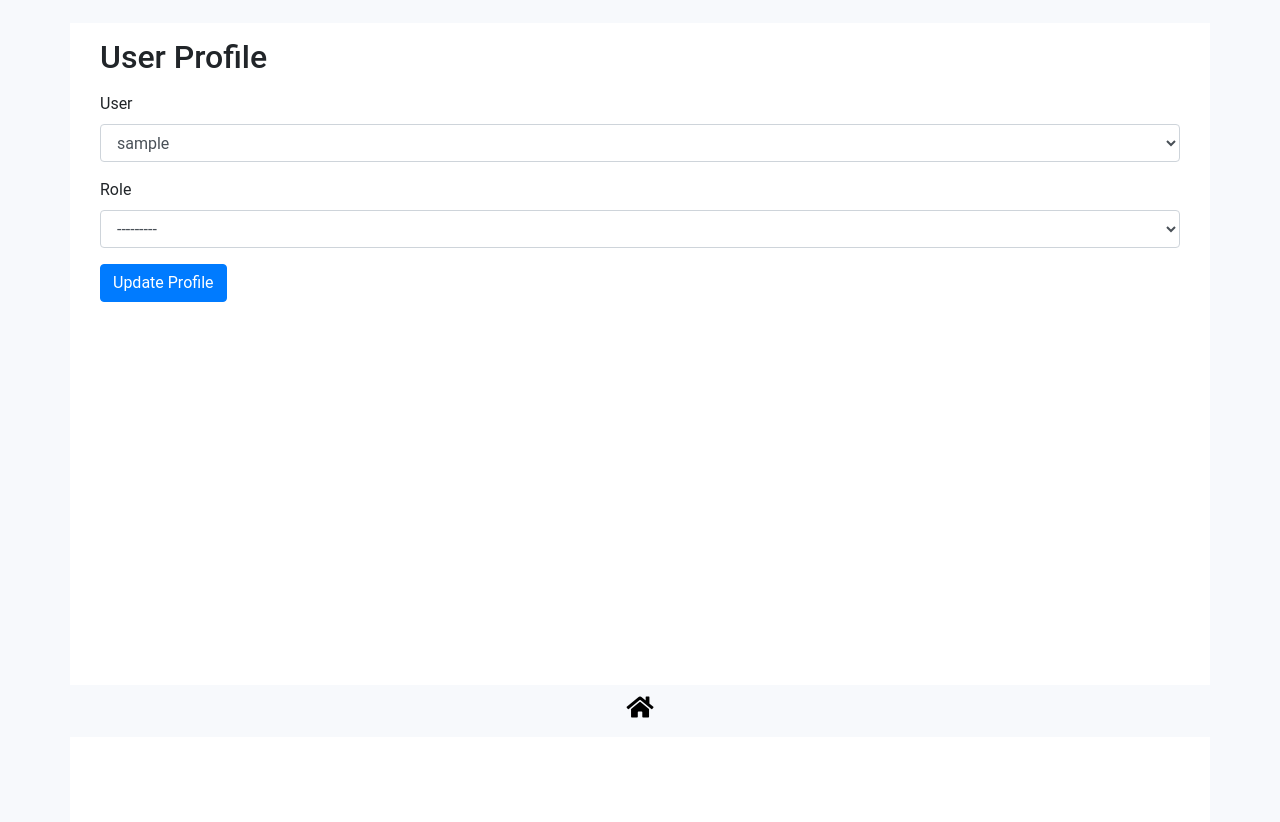
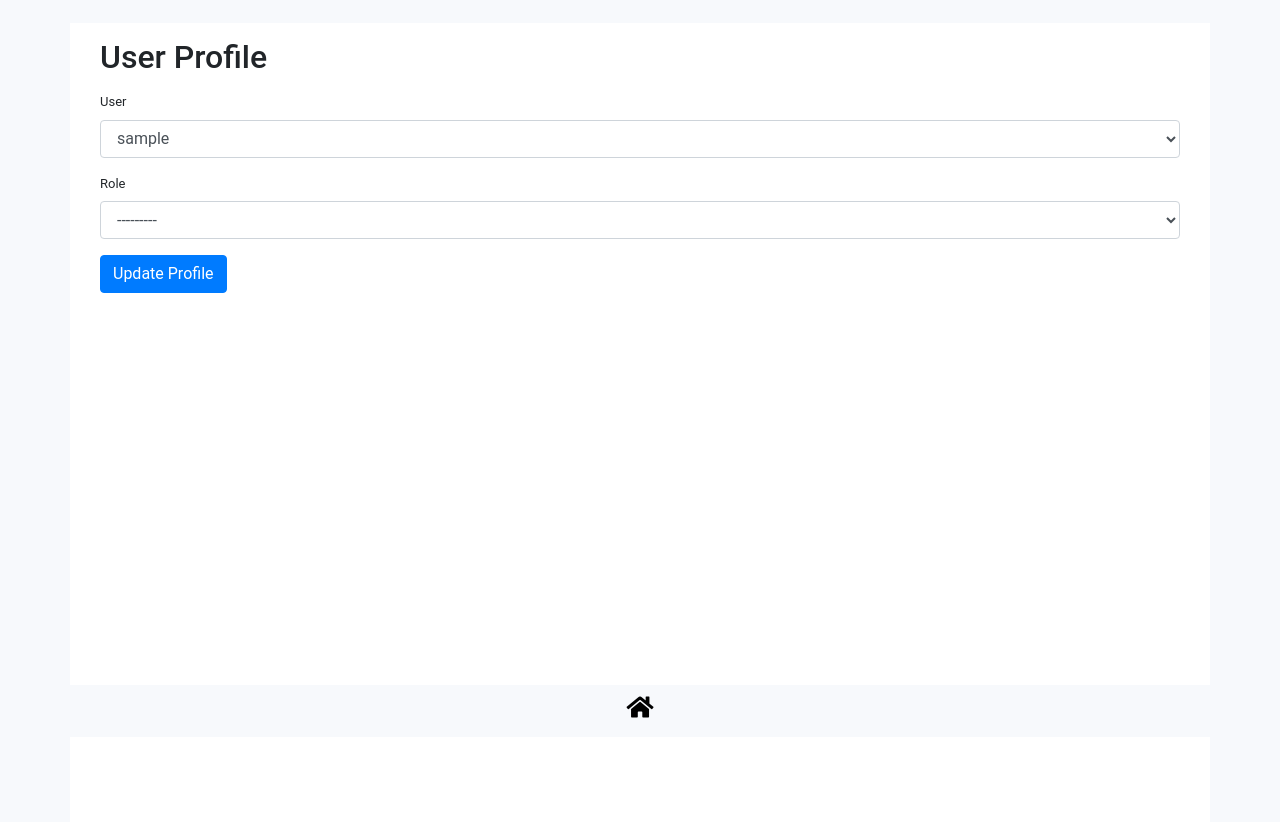
Before and after one commit to PMManyika/etrucker, a Django app: page /accounts/profile/profile/ in a window 1280 px wide. Shown: the part 63-885 px from the top of the page. Run offline with Django 3.2, Linux system fonts and the light colour scheme; the visitor is signed in with stand-in values (Sample User, id 1); data comes from the database, SQL or seed files in the repository; some libraries are stand-ins or nearby versions.

Commit message:
font small

```diff
--- a/templates/base.html
+++ b/templates/base.html
@@ -17,6 +17,7 @@
         body {
             font-family:Roboto,Helvetica,Arial,sans-serif;
             background-color: #f7f9fc;
+            font-size: small;
         }
         #openOverlayBtn {
     width: 100%; /* Make the button full-width */
```
